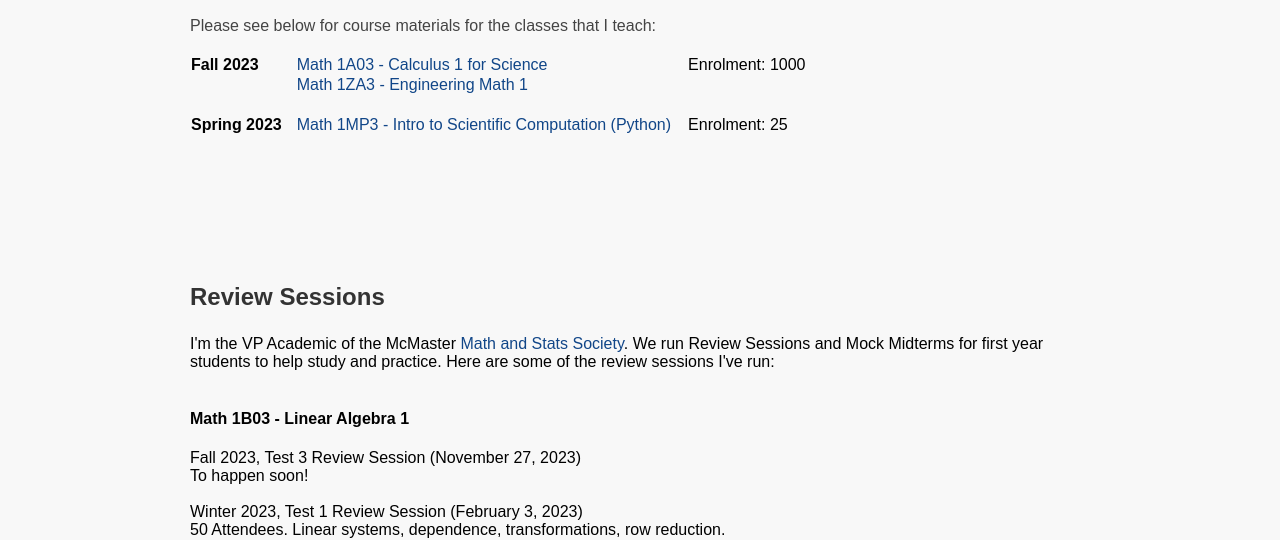
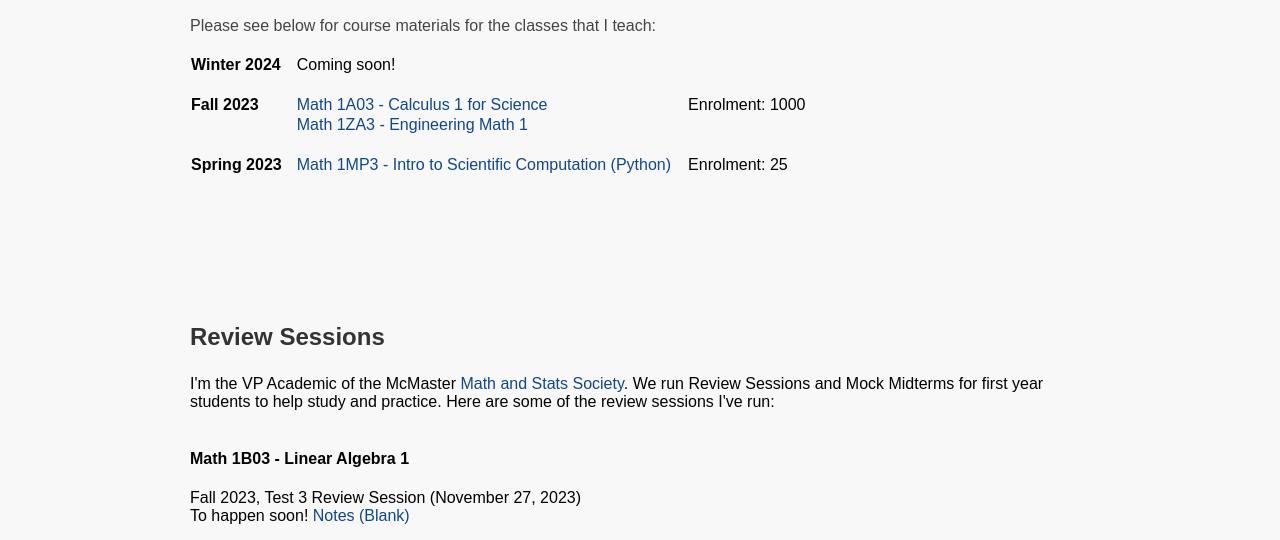
Before and after one commit to kyleosung/kyleosung.github.io, a plain HTML site: page teaching.html in a window 1280 px wide. Shown: the part 271-811 px from the top of the page. Drawn offline with Linux system fonts and the light colour scheme.

Commit message:
add notes from math 1b03 test 3 review session

```diff
--- a/teaching.html
+++ b/teaching.html
@@ -33,6 +33,15 @@
 			<p>Please see below for course materials for the classes that I teach:</p>
 
 			<table>
+
+				<tr>
+					<th>Winter 2024</th>
+					<td>Coming soon!</td>
+				</tr>
+
+				<tr class="table_separator">
+					<td><br></td>
+				</tr>
 
 				<tr>
 					<th>Fall 2023</th>
@@ -83,6 +92,7 @@
 			<ul>
 
 				<li>Fall 2023, Test 3 Review Session (November 27, 2023)</li> To happen soon!
+				<a href="mss_review_sessions/Math 1B03 Test 3 (Blank).pdf">Notes (Blank)</a>
 
 				<br><br>
 
```
Also changed, not shown: 1 other file.
